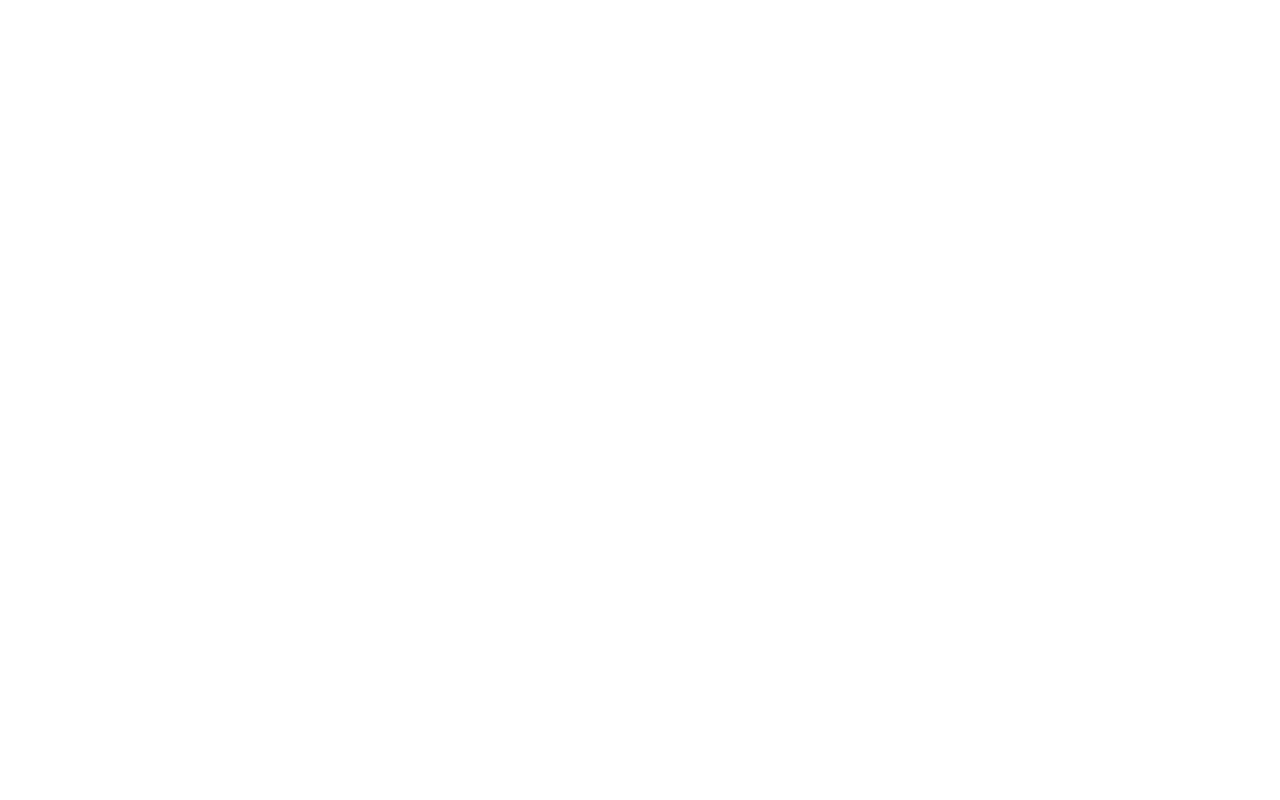
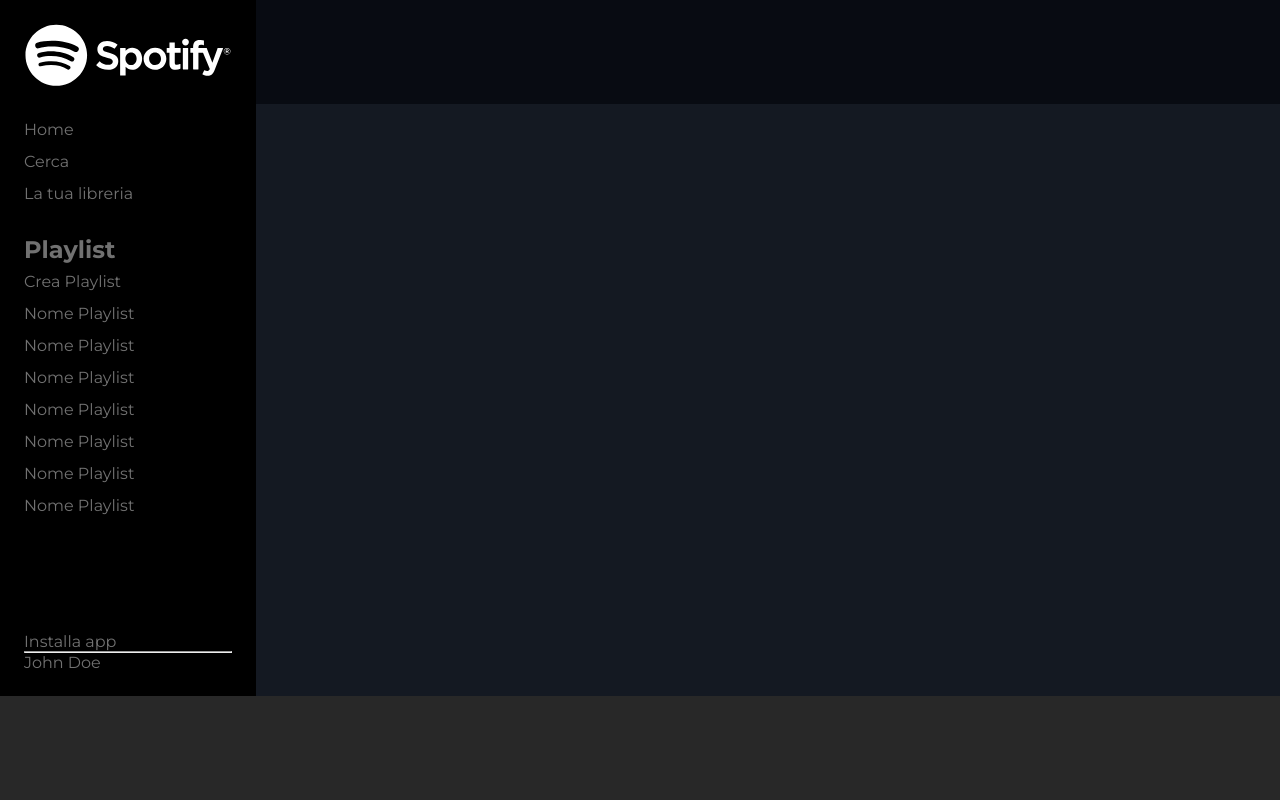
Before and after one commit to cioby09/html-css-spotifyweb, a plain HTML site: page index.html in a window 1280 px wide. Drawn offline with Linux system fonts and the light colour scheme.

Commit message:
Add: web app layout and sidebar layout

```diff
--- /dev/null
+++ b/css/responsive.css
@@ -0,0 +1,10 @@
+/* Sc responsive */
+@media screen and (max-width: 600px) {
+    .sidebar {
+        width: 3.5rem;
+    }
+
+    .main-content {
+        width: calc(100% - 3.5rem);
+    }
+}
--- a/css/style.css
+++ b/css/style.css
@@ -5,7 +5,90 @@
     box-sizing: border-box;
 }
 
+img {
+    max-width: 100%;
+}
+
+/* Utilities */
+.flex {
+    display: flex;
+}
+
 /* Common */
 body {
     font-family: "Montserrat", sans-serif;
 }
+
+.wrapper {
+    width: 100%;
+    height: 100vh;
+}
+
+ul {
+    list-style-type: none;
+}
+
+a {
+    text-decoration: none;
+    color: inherit;
+}
+
+/* Layout */
+.section {
+    display: flex;
+    width: 100%;
+    height: calc(100% - 6.5rem);
+}
+
+/* Sidebar */
+.sidebar {
+    background-color:  #000000;
+    width: 16rem;
+    height: 100%;
+    padding: 1.5rem;
+}
+
+.side-nav {
+    height: 100%;
+    color: #717171;
+    flex-direction: column;
+    justify-content: space-between;
+}
+
+.top-nav {
+    flex-direction: column;
+    gap: 1.5rem;
+}
+
+.menu,
+.playlist {
+    line-height: 2rem;
+}
+
+/* Main content */
+.main-content {
+    width: calc(100% - 16rem);
+    height: 100%;
+    flex-wrap: wrap;
+}
+
+/* Upgrade */
+.upgrade {
+    background-color: #080B12;
+    height: 6.5rem;
+    width: 100%;
+}
+
+/* Content */
+.content {
+    background-color:  #141922;
+    width: 100%;
+    height: calc(100% - 6.5rem);
+}
+
+/* Player */
+.player {
+    background-color: #282828;
+    height: 6.5rem;
+    width: 100%;
+}
--- a/index.html
+++ b/index.html
@@ -8,6 +8,7 @@
 
     <!-- Custom styles -->
     <link rel="stylesheet" href="css/style.css">
+    <link rel="stylesheet" href="css/responsive.css">
 
     <!-- Fonts -->
     <link rel="preconnect" href="https://fonts.googleapis.com">
@@ -18,6 +19,91 @@
     <link rel="stylesheet" href="https://cdnjs.cloudflare.com/ajax/libs/font-awesome/6.3.0/css/all.min.css" integrity="sha512-SzlrxWUlpfuzQ+pcUCosxcglQRNAq/DZjVsC0lE40xsADsfeQoEypE+enwcOiGjk/bSuGGKHEyjSoQ1zVisanQ==" crossorigin="anonymous" referrerpolicy="no-referrer" />
 </head>
 <body>
+    <!-- Main -->
+    <main>
+        <div class="wrapper">
+            <!-- Main section -->
+            <div class="section">
+                <!-- Sidebar -->
+                <div class="sidebar">
+                    <nav class="side-nav flex">
+                        <!-- Top Nav -->
+                        <div class="top-nav flex">
+                            <div class="logo">
+                                <img src="img/logo.svg" alt="Spotify">
+                            </div>
 
+                            <div class="menu">
+                                <ul>
+                                    <li>
+                                        <a href="">
+                                            Home
+                                        </a>
+                                    </li>
+                                    <li>
+                                        <a href="">
+                                            Cerca
+                                        </a>
+                                    </li>
+                                    <li>
+                                        <a href="">
+                                            La tua libreria
+                                        </a>
+                                    </li>
+                                </ul>
+                            </div>
+
+                            <div class="playlist">
+                               <h2>Playlist</h2>
+                               <a href="">Crea Playlist</a>
+                               <ul class="playlist-list">
+                                    <li>Nome Playlist</li>
+                                    <li>Nome Playlist</li>
+                                    <li>Nome Playlist</li>
+                                    <li>Nome Playlist</li>
+                                    <li>Nome Playlist</li>
+                                    <li>Nome Playlist</li>
+                                    <li>Nome Playlist</li>
+                               </ul>
+                            </div>
+                        </div>
+                        <!-- /Top Nav -->
+
+                        <!-- Bottom Nav -->
+                        <div class="bottom-nav">
+                            <a href="">Installa app</a>
+                            <hr>
+                            <a href="">John Doe</a>
+                        </div>
+                        <!-- /Bottom Nav -->
+                    </nav>
+                </div>
+                <!-- /Sidebar -->
+
+                <!-- Main content -->
+                <div class="main-content flex">
+                    <!-- Upgrade -->
+                    <div class="upgrade">
+
+                    </div>
+                    <!-- /Upgrade -->
+
+                    <!-- Content -->
+                    <div class="content">
+
+                    </div>
+                    <!-- /Content -->
+                </div>
+            </div>
+            <!-- /Main section -->
+
+            <!-- Player -->
+            <div class="player">
+
+            </div>
+            <!-- /Player -->
+        </div>
+    </main>
+    <!-- /Main -->
 </body>
 </html>
```
